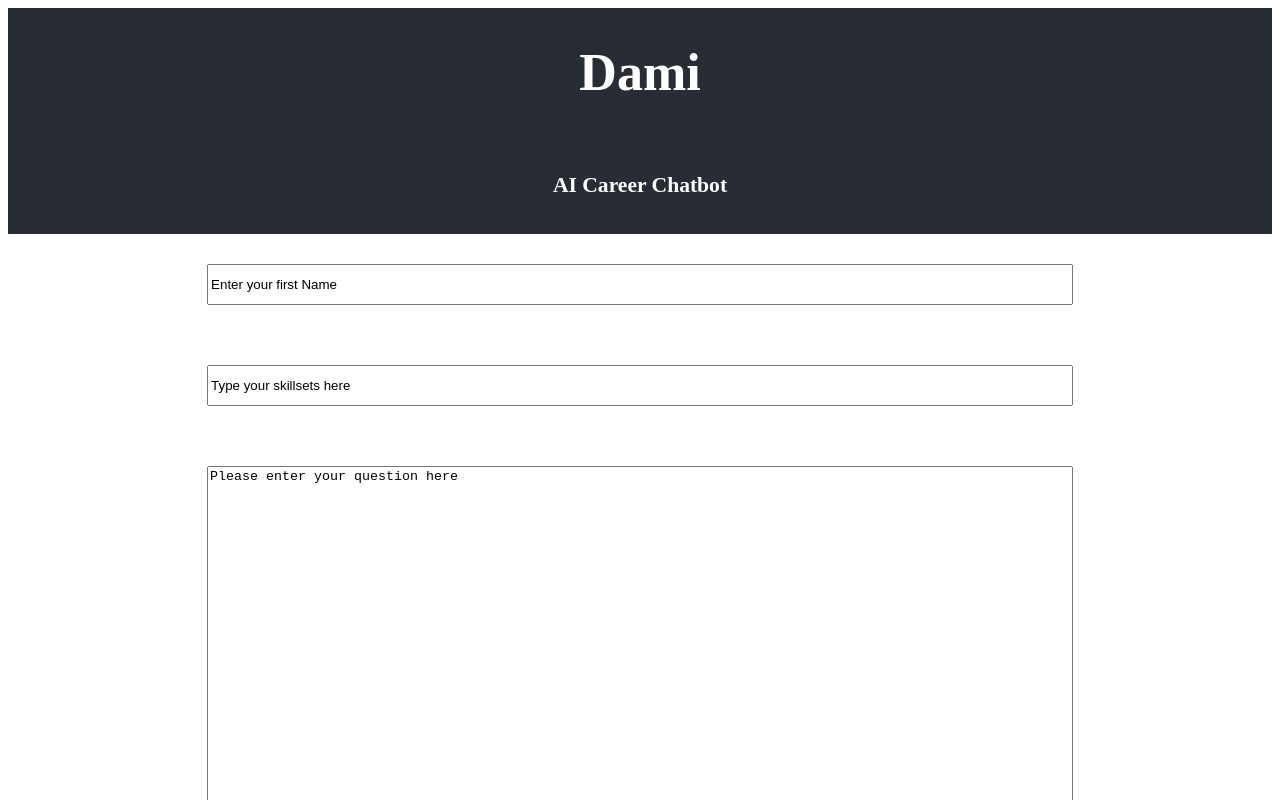
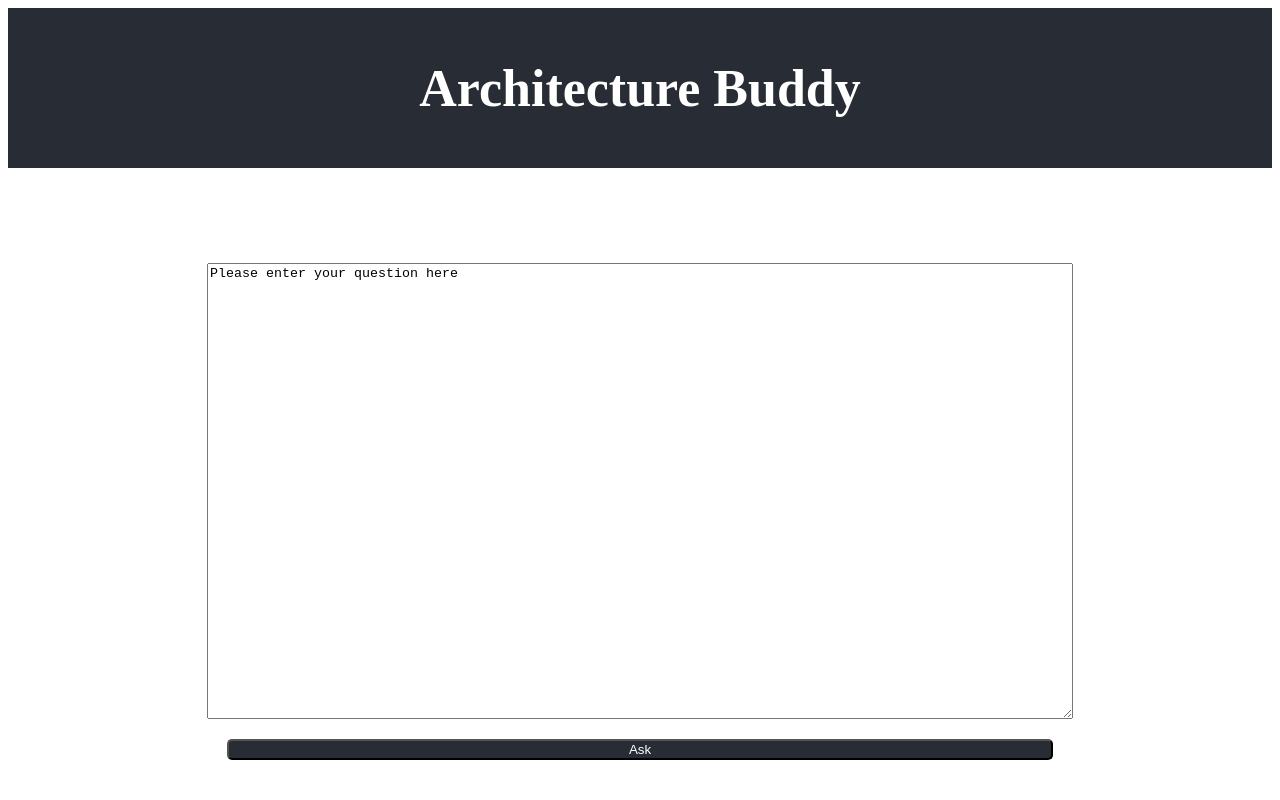
Before and after one commit to WilliamsNimi/AI_Career_ChatBot, a React (Create React App) app in the folder frontend/: page / in a window 1280 px wide. Shown: the top 800 px of the page. Built offline with nearby package versions, Linux system fonts and the light colour scheme.

Commit message:
Transition

```diff
--- a/frontend/src/App.js
+++ b/frontend/src/App.js
@@ -7,13 +7,10 @@ function App() {
   return (
     <div className="App">
       <header className="App-header">
-          <h1>Dami</h1>
-          <h5>AI Career Chatbot</h5>
+          <h1>Architecture Buddy</h1>
       </header>
       <div className="App-body">
         <div class="form-area">
-          <input type="text" id="fname" name="fname" defaultValue={"Enter your first Name"}/><br/><br/>
-          <input type="text" id="skills" name="skills" defaultValue={"Type your skillsets here"}/><br/><br/>
           <textarea defaultValue= "Please enter your question here" rows="30" cols="100" id="prompt"/>
           <button type="submit" className="ask-Button" onClick={()=>displayResponse(setData)}>Ask</button>
           <p id="loading"></p>
@@ -27,28 +24,25 @@ function App() {
 
   );
 }
-
 function displayResponse(setData){
   // This function sends a post request to the server with the text area value as payload.
-  var firstname = document.getElementById("fname").value
-  var skills = document.getElementById("skills").value
   document.getElementById("loading").innerHTML = "loading..."
-  return fetch('http://127.0.0.1:5000/query',
+  return fetch('https://sdg0vxa0k4.execute-api.us-east-1.amazonaws.com/Prod',
   {
     method: 'POST',
     headers: {
       'Content-Type': 'application/json'
     },
-    body: JSON.stringify({"query": document.getElementById('prompt').value, "firstname":firstname, "skills":skills})
+    body: JSON.stringify({"query": document.getElementById('prompt').value})
   }).then((response)=> response.json())
   .then((data)=>{
-    setData(data.results);
+    const parsedData = JSON.parse(data.body);
+    setData(parsedData.response);
     document.getElementById("loading").innerHTML = ""
-    console.log(data);
+    console.log(data.body);
   })
   .catch((err)=>{
     console.log(err.message);
   });
 }
-
 export default App;
```
Also changed, not shown: 1 other file (tests, documents, lock files or other folders).
